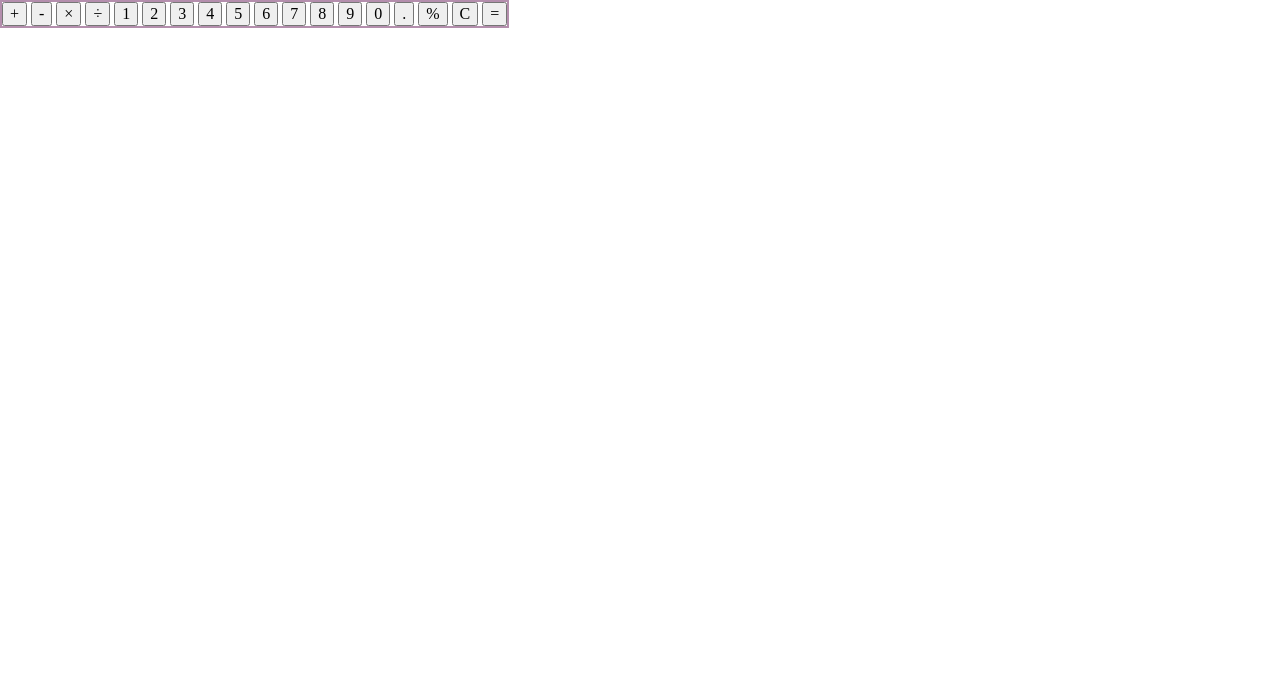
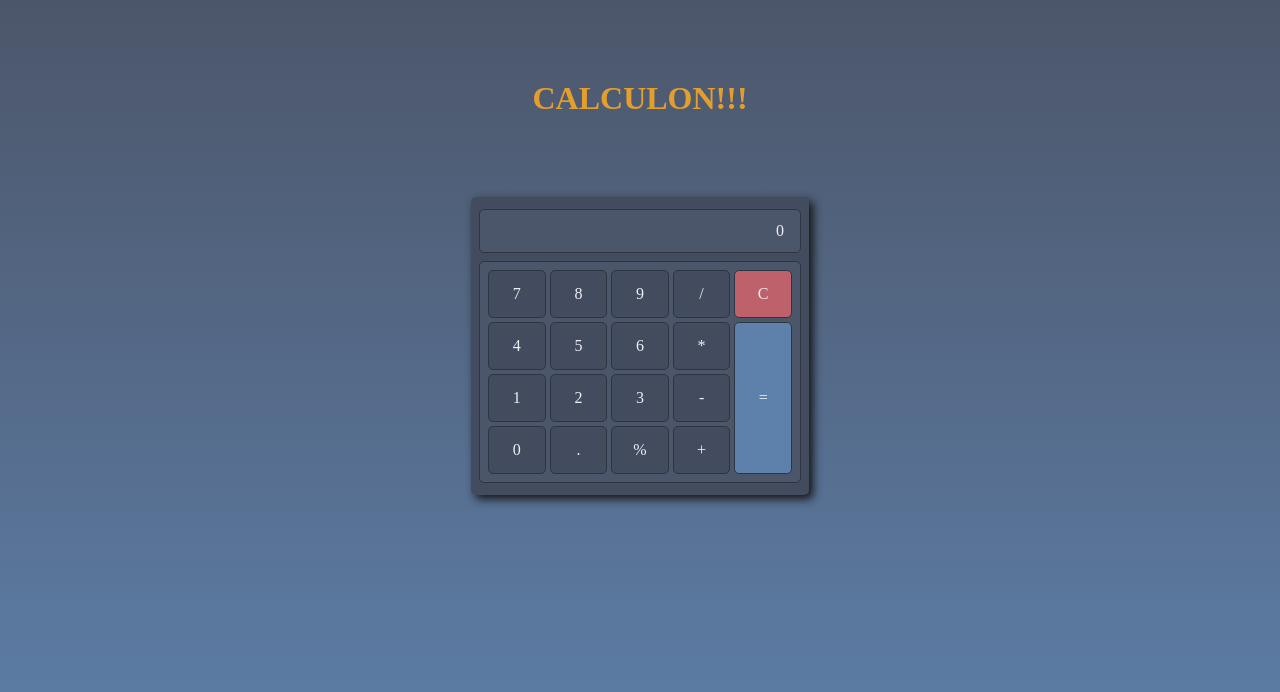
Before and after one commit to JasonPBurke/calc2, a website: page index.html in a window 1280 px wide. Drawn offline with nearby package versions, Linux system fonts and the light colour scheme.

Commit message:
operating on two values completed

```diff
--- a/index.html
+++ b/index.html
@@ -5,33 +5,35 @@
     <meta http-equiv="X-UA-Compatible" content="IE=edge" />
     <meta name="viewport" content="width=device-width, initial-scale=1.0" />
     <link rel="stylesheet" href="./node_modules/normalize.css/normalize.css" />
+    <!-- <link rel="stylesheet" href="./reset.css"> -->
     <link rel="stylesheet" href="./style.css" />
     <script src="./script.js" defer></script>
     <title>Calculon</title>
   </head>
   <body>
     <div class="container">
+      <h1 class="header1">CALCULON!!!</h1>
       <div class="calculator">
-        <div class="calculator__display"></div>
+        <div class="calculator__display">0</div>
         <div class="calculator__keys">
-          <button class="operator">+</button>
-          <button class="operator">-</button>
-          <button class="operator">&times;</button>
-          <button class="operator">&divide;</button>
-          <button class="number">1</button>
-          <button class="number">2</button>
-          <button class="number">3</button>
-          <button class="number">4</button>
-          <button class="number">5</button>
-          <button class="number">6</button>
-          <button class="number">7</button>
-          <button class="number">8</button>
-          <button class="number">9</button>
-          <button class="number">0</button>
-          <button class="number">.</button>
-          <button class="number">%</button>
-          <button class="number">C</button>
-          <button class="number">&equals;</button>
+          <button class="operator add">+</button>
+          <button class="operator subtract">-</button>
+          <button class="operator multiply">*</button>
+          <button class="operator divide">/</button>
+          <button class="number one">1</button>
+          <button class="number two">2</button>
+          <button class="number three">3</button>
+          <button class="number four">4</button>
+          <button class="number five">5</button>
+          <button class="number six">6</button>
+          <button class="number seven">7</button>
+          <button class="number eight">8</button>
+          <button class="number nine">9</button>
+          <button class="number zero">0</button>
+          <button class="number decimal">.</button>
+          <button class="number percent">%</button>
+          <button class="utility clear">C</button>
+          <button class="utility equals">&equals;</button>
         </div>
       </div>
     </div>
--- /dev/null
+++ b/reset.css
@@ -0,0 +1,43 @@
+html, body, div, span, applet, object, iframe,
+h1, h2, h3, h4, h5, h6, p, blockquote, pre,
+a, abbr, acronym, address, big, cite, code,
+del, dfn, em, img, ins, kbd, q, s, samp,
+small, strike, strong, sub, sup, tt, var,
+b, u, i, center,
+dl, dt, dd, ol, ul, li,
+fieldset, form, label, legend,
+table, caption, tbody, tfoot, thead, tr, th, td,
+article, aside, canvas, details, embed,
+figure, figcaption, footer, header, hgroup,
+menu, nav, output, ruby, section, summary,
+time, mark, audio, video {
+	margin: 0;
+	padding: 0;
+	border: 0;
+	font-size: 100%;
+	font: inherit;
+	vertical-align: baseline;
+}
+/* HTML5 display-role reset for older browsers */
+article, aside, details, figcaption, figure,
+footer, header, hgroup, menu, nav, section {
+	display: block;
+}
+body {
+	line-height: 1;
+}
+ol, ul {
+	list-style: none;
+}
+blockquote, q {
+	quotes: none;
+}
+blockquote:before, blockquote:after,
+q:before, q:after {
+	content: '';
+	content: none;
+}
+table {
+	border-collapse: collapse;
+	border-spacing: 0;
+}
--- a/script.js
+++ b/script.js
@@ -0,0 +1,66 @@
+const calculator = document.querySelector('.calculator');
+const display = calculator.querySelector('.calculator__display');
+const keys = calculator.querySelector('.calculator__keys');
+
+let = currentOperator = '';
+let firstValue = '';
+let secondValue = '';
+let equalsPressed = false;
+
+
+keys.addEventListener('click', (key) => {
+
+
+  if(key.target.classList.contains('number')) {
+    if(display.textContent === '0' || currentOperator || equalsPressed) {
+      display.textContent = key.target.textContent;
+    } else {
+      display.textContent += key.target.textContent;
+    }
+  }
+
+  if(key.target.classList.contains('operator')) {
+    currentOperator = key.target.textContent;
+    firstValue = display.textContent;
+  }
+
+  if(key.target.classList.contains('equals')) {
+    equalsPressed = true;
+    secondValue = display.textContent;
+    display.textContent = operate(firstValue, currentOperator, secondValue);
+  }
+})
+
+
+
+
+
+
+
+
+
+function operate(a, operator, b) {
+  a = parseInt(a);
+  b = parseInt(b);
+  console.log(operator);
+  if(operator === '+') return add(a, b);
+  if(operator === '-') return subtract(a, b);
+  if(operator === '*') return multiply(a, b);
+  if(operator === '/') return divide(a, b);
+}
+
+function add(a, b) {
+  return a + b;
+}
+
+function subtract(a, b) {
+  return a - b;
+}
+
+function multiply(a, b) {
+  return a * b;
+}
+
+function divide(a, b) {
+  return a / b;
+}
--- a/style.css
+++ b/style.css
@@ -2,9 +2,127 @@
 
 body {
     display: flex;
+    justify-content: center;
+    align-items: flex-start;
+    height: 100vh;
+    background: linear-gradient(var(--nord3), var(--nord10));
+}
+
+.header1 {
+    text-align: center;
+    color: #e29f2e;
+    margin-block: 5rem;
 }
 
 .calculator {
-    border: 2px solid var(--nord15);
-    color: var(--nord0);
+    box-shadow: 0.25rem .25rem 10px rgb(20, 20, 20);
+    background-color: var(--nord2);
+    padding: .75rem .5rem;
+    border-radius: 5px;
+
 }
+
+.calculator__display {
+    padding: .75rem 1rem;
+    background-color: var(--nord3);
+    color: var(--nord6);
+    text-align: right;
+    width: 18rem;
+    margin-bottom: .5rem;
+    border: 1px solid var(--nord0);
+    border-radius: 5px;
+}
+
+.calculator__keys {
+    display: grid;
+    grid-auto-columns: minmax(0, 1fr);
+    grid-auto-flow: column;
+    grid-template-areas:
+    'seven   eight    nine     divide    clear'
+    'four    five     six      multiply  equals'
+    'one     two      three    subtract  equals'
+    'zero    decimal  percent  add       equals';
+    background-color: var(--nord3);
+    border: 1px solid var(--nord0);
+    border-radius: 5px;
+    padding: .5rem;
+    gap: .25rem;
+}
+
+.number,
+.operator,
+.utility {
+    min-height: 3rem;
+    background-color: var(--nord2);
+    color: var(--nord6);
+    border: 1px solid var(--nord0);
+    border-radius: 5px;
+}
+
+.number:active,
+.operator:focus {
+    background-color: var(--nord1);
+}
+
+.clear:active {
+    background-color: #a05159;
+}
+.equals:active {
+    background-color: #4b688b;
+}
+.one {
+    grid-area: one;
+}
+.two {
+    grid-area: two;
+}
+.three {
+    grid-area: three;
+}
+.four {
+    grid-area: four;
+}
+.five {
+    grid-area: five;
+}
+.six {
+    grid-area: six;
+}
+.seven {
+    grid-area: seven;
+}
+.eight {
+    grid-area: eight;
+}
+.nine {
+    grid-area: nine;
+}
+.zero {
+    grid-area: zero;
+}
+.decimal {
+    grid-area: decimal;
+}
+.percent {
+    grid-area: percent;
+}
+.clear {
+    grid-area: clear;
+    background-color: var(--nord11);
+}
+.equals {
+    grid-area: equals;
+    background-color: var(--nord10);
+}
+.multiply {
+    grid-area: multiply;
+}
+.divide {
+    grid-area: divide;
+}
+.subtract {
+    grid-area: subtract;
+}
+.add {
+    grid-area: add;
+}
```
